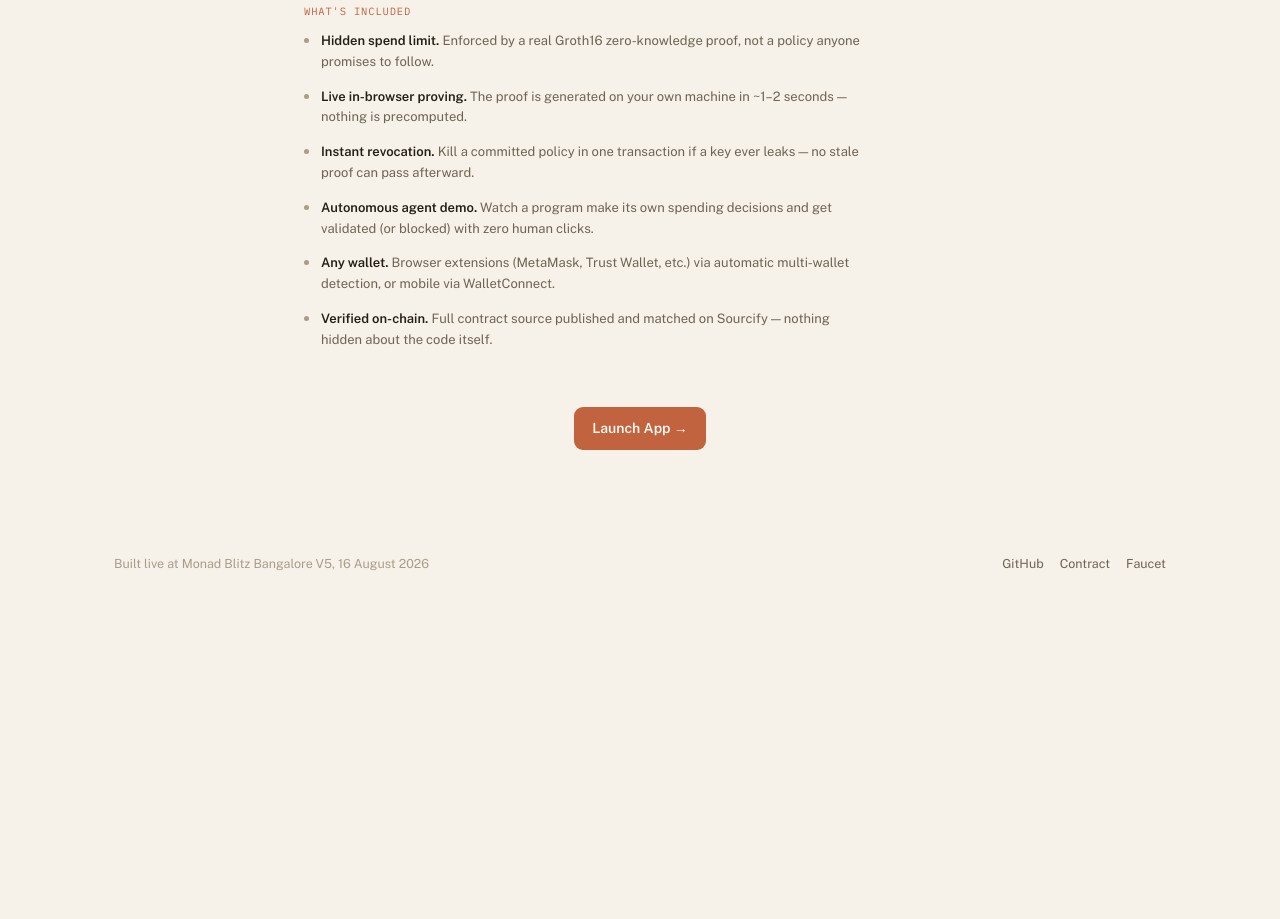
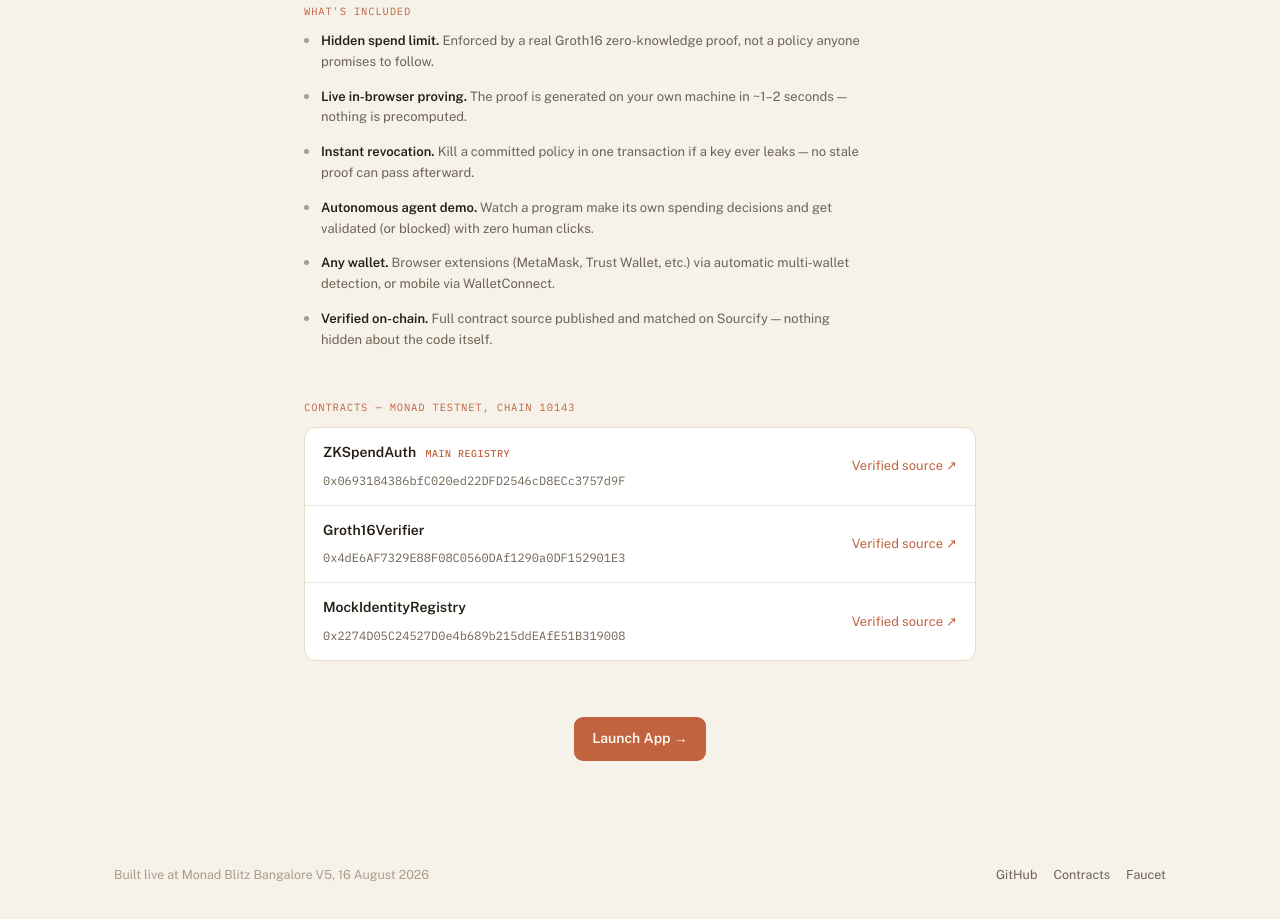
Before and after one commit to JMadhan1/Monad_blitz, a website: page public/index.html in a window 1280 px wide. Shown: the part 1319-2238 px from the top of the page. Before the commit the page ends 1953 px from the top, so only its background shows below. Drawn offline with nearby package versions, Linux system fonts and the light colour scheme.

Commit message:
Fix Docs link, show all 3 contracts, fix sticky-header anchor bug
- Docs now points to the GitHub README (real documentation, not a
  same-page anchor that didn't even exist on the app page)
- Added a real Contracts section listing all 3 verified addresses
  (ZKSpendAuth, Groth16Verifier, MockIdentityRegistry) instead of
  linking straight to just one contract's explorer page
- Fixed the actual bug behind "clicking Docs showed nothing": the
  target section scrolled to top:0, directly under the 80px sticky
  header, so it was there but hidden. Added scroll-padding-top to
  html so anchor jumps land below the header, plus smooth scrolling
  (respecting prefers-reduced-motion)
- app.html's topbar now has Docs + Contracts links too (previously
  only had Home + a single Contract link)

```diff
--- a/public/index.html
+++ b/public/index.html
@@ -21,8 +21,8 @@
       <span>Blind&nbsp;Cap</span>
     </div>
     <nav class="topbar-links">
-      <a href="#how-it-works">Docs</a>
-      <a href="https://testnet.monadvision.com/contracts/full_match/10143/0x0693184386bfC020ed22DFD2546cD8ECc3757d9F/" target="_blank" rel="noopener">Contract ↗</a>
+      <a href="https://github.com/JMadhan1/Monad_blitz#readme" target="_blank" rel="noopener">Docs</a>
+      <a href="#contracts">Contracts</a>
       <a href="https://github.com/JMadhan1/Monad_blitz" target="_blank" rel="noopener" class="topbar-gh" aria-label="View source on GitHub">
         <svg viewBox="0 0 16 16" width="16" height="16" fill="currentColor"><path d="M8 0C3.58 0 0 3.58 0 8c0 3.54 2.29 6.53 5.47 7.59.4.07.55-.17.55-.38 0-.19-.01-.82-.01-1.49-2.01.37-2.53-.49-2.69-.94-.09-.23-.48-.94-.82-1.13-.28-.15-.68-.52-.01-.53.63-.01 1.08.58 1.23.82.72 1.21 1.87.87 2.33.66.07-.52.28-.87.51-1.07-1.78-.2-3.64-.89-3.64-3.95 0-.87.31-1.59.82-2.15-.08-.2-.36-1.02.08-2.12 0 0 .67-.21 2.2.82.64-.18 1.32-.27 2-.27.68 0 1.36.09 2 .27 1.53-1.04 2.2-.82 2.2-.82.44 1.1.16 1.92.08 2.12.51.56.82 1.27.82 2.15 0 3.07-1.87 3.75-3.65 3.95.29.25.54.73.54 1.48 0 1.07-.01 1.93-.01 2.2 0 .21.15.46.55.38A8.01 8.01 0 0 0 16 8c0-4.42-3.58-8-8-8Z"/></svg>
       </a>
@@ -111,6 +111,33 @@
       </ul>
     </section>
 
+    <section class="landing-section" id="contracts">
+      <p class="explainer-kicker">Contracts — Monad Testnet, chain 10143</p>
+      <div class="contracts-table">
+        <div class="contracts-row">
+          <div>
+            <div class="contracts-name">ZKSpendAuth <span class="contracts-tag">main registry</span></div>
+            <code class="contracts-addr">0x0693184386bfC020ed22DFD2546cD8ECc3757d9F</code>
+          </div>
+          <a href="https://testnet.monadvision.com/contracts/full_match/10143/0x0693184386bfC020ed22DFD2546cD8ECc3757d9F/" target="_blank" rel="noopener">Verified source ↗</a>
+        </div>
+        <div class="contracts-row">
+          <div>
+            <div class="contracts-name">Groth16Verifier</div>
+            <code class="contracts-addr">0x4dE6AF7329E88F08C0560DAf1290a0DF152901E3</code>
+          </div>
+          <a href="https://testnet.monadvision.com/contracts/full_match/10143/0x4dE6AF7329E88F08C0560DAf1290a0DF152901E3/" target="_blank" rel="noopener">Verified source ↗</a>
+        </div>
+        <div class="contracts-row">
+          <div>
+            <div class="contracts-name">MockIdentityRegistry</div>
+            <code class="contracts-addr">0x2274D05C24527D0e4b689b215ddEAfE51B319008</code>
+          </div>
+          <a href="https://testnet.monadvision.com/contracts/full_match/10143/0x2274D05C24527D0e4b689b215ddEAfE51B319008/" target="_blank" rel="noopener">Verified source ↗</a>
+        </div>
+      </div>
+    </section>
+
     <section class="landing-final-cta">
       <a href="app.html" class="btn btn-primary btn-lg">Launch App →</a>
     </section>
@@ -120,7 +147,7 @@
     <span>Built live at Monad Blitz Bangalore V5, 16 August 2026</span>
     <span class="foot-links">
       <a href="https://github.com/JMadhan1/Monad_blitz" target="_blank" rel="noopener">GitHub</a>
-      <a href="https://testnet.monadvision.com/contracts/full_match/10143/0x0693184386bfC020ed22DFD2546cD8ECc3757d9F/" target="_blank" rel="noopener">Contract</a>
+      <a href="#contracts">Contracts</a>
       <a href="https://faucet.monad.xyz" target="_blank" rel="noopener">Faucet</a>
     </span>
   </footer>
--- a/public/style.css
+++ b/public/style.css
@@ -169,7 +169,7 @@
 
 /* ---- base -------------------------------------------------------- */
 * { box-sizing: border-box; }
-html { color-scheme: light dark; }
+html { color-scheme: light dark; scroll-padding-top: 92px; scroll-behavior: smooth; }
 body {
   margin: 0;
   background: var(--bg);
@@ -209,6 +209,7 @@ code {
 }
 @media (prefers-reduced-motion: reduce) {
   * { animation-duration: 0.001ms !important; transition-duration: 0.001ms !important; }
+  html { scroll-behavior: auto; }
 }
 
 /* ---- topbar -------------------------------------------------------- */
@@ -332,6 +333,53 @@ code {
 
 .landing-section { margin-bottom: 48px; }
 .landing-steps { max-width: 60ch; }
+
+.contracts-table {
+  border: 1px solid var(--border);
+  border-radius: 12px;
+  overflow: hidden;
+  background: var(--surface);
+}
+.contracts-row {
+  display: flex;
+  align-items: center;
+  justify-content: space-between;
+  gap: 16px;
+  padding: 14px 18px;
+  border-bottom: 1px solid var(--border-soft);
+  flex-wrap: wrap;
+}
+.contracts-row:last-child { border-bottom: none; }
+.contracts-name {
+  font-size: 14px;
+  font-weight: 600;
+  color: var(--ink);
+  margin-bottom: 3px;
+}
+.contracts-tag {
+  font-family: "IBM Plex Mono", monospace;
+  font-size: 10px;
+  text-transform: uppercase;
+  letter-spacing: 0.05em;
+  color: var(--accent);
+  font-weight: 500;
+  margin-left: 6px;
+}
+.contracts-addr {
+  font-size: 12px;
+  color: var(--ink-dim);
+  background: none;
+  border: none;
+  padding: 0;
+}
+.contracts-row a {
+  color: var(--accent);
+  font-size: 13px;
+  text-decoration: none;
+  white-space: nowrap;
+  flex-shrink: 0;
+}
+.contracts-row a:hover { text-decoration: underline; }
 
 .landing-final-cta {
   text-align: center;
```
Also changed, not shown: public/app.html (+3 -2 lines).
